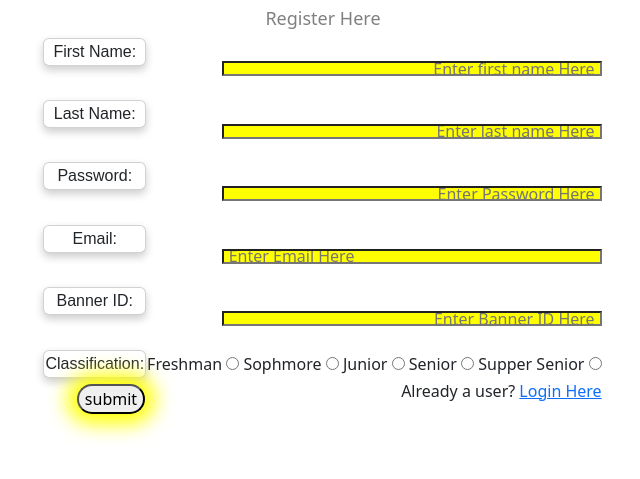
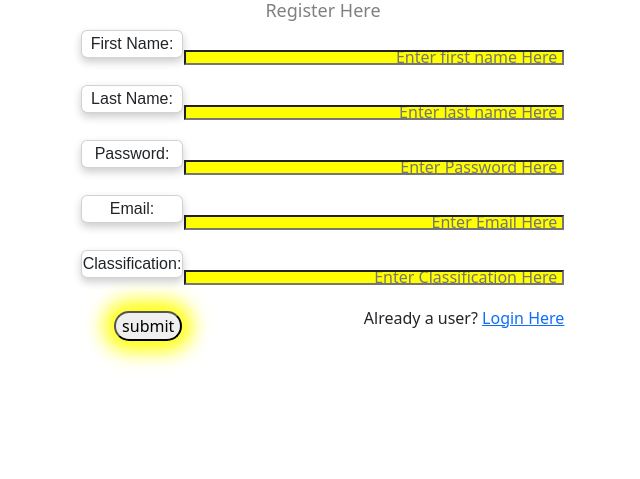
Before and after one commit to audrianna/Senior-Design, a Django app: page /join in a window 1280 px wide. Shown: the top 479 px of the page, without its empty margins (317-957 px from the left). Run offline with Django 4.2, Linux system fonts and the light colour scheme.

Commit message:
database form post

```diff
--- /dev/null
+++ b/Database/djangoPractice/djangodb/virtual/pyvenv.cfg
@@ -0,0 +1,3 @@
+home = C:\Users\Kaylin Burgess\anaconda3
+include-system-site-packages = false
+version = 3.9.7
--- a/Database/djangoPractice/djangodb/website/Templates/base.html
+++ b/Database/djangoPractice/djangodb/website/Templates/base.html
@@ -11,9 +11,10 @@
     <title>Student Website </title>
 </head>
 <body>
-<h1></h1>
 {% block content %}
 {% endblock %}
+<h1></h1>
+
 <!-- Optional JavaScript; choose one of the two! -->
 
 <!-- Option 1: Bootstrap Bundle with Popper -->
--- a/Database/djangoPractice/djangodb/website/Templates/home.html
+++ b/Database/djangoPractice/djangodb/website/Templates/home.html
@@ -1,5 +1,9 @@
 <!DOCTYPE html>
 <html lang="en">
+{% extends 'base.html' %}
+
+{% block content %}
+{
 <head>
     <meta charset="UTF-8">
     <title>Login Form</title>
@@ -40,4 +44,6 @@
 </center>
 
 </body>
+
+{% endblock %}
 </html>
--- a/Database/djangoPractice/djangodb/website/Templates/join.html
+++ b/Database/djangoPractice/djangodb/website/Templates/join.html
@@ -93,41 +93,30 @@
 <body>
 <center>
     <h3 class = "title">Register Here</h3>
-    <form action="{% url 'join' %}" method="POST">
+    <form method="POST" action="{% url 'join' %}" >
         {% csrf_token %}
         <table>
             <tr>
-                <td><input class = "form-box" text" name="fname" placeholder="Enter first name Here"></td>
+                <td><input type = 'text' class = "form-box"  name="fname" placeholder="Enter first name Here"></td>
                 <td class = "card">:First Name</td>
 
             </tr>
             <tr>
-                <td><input class = "form-box"  type="text" name="lname" placeholder="Enter last name Here"></td>
+                <td><input type = 'text' class = "form-box"  type="text" name="lname" placeholder="Enter last name Here"></td>
                 <td class = "card" >:Last Name</td></tr>
             <tr>
 
-                <td><input class = "form-box"   type="password" name="user_pass" placeholder="Enter Password Here"></td>
+                <td><input type = 'password' class = "form-box"   type="password" name="passwd" placeholder="Enter Password Here"></td>
                 <td class = "card">:Password</td>
             </tr>
             <tr>
 
-                <td><input class = "form-box"  type="email" name="mail" placeholder="Enter Email Here"></td>
+                <td><input type='text' class = "form-box"  type="email" name="email" placeholder="Enter Email Here"></td>
                 <td class = "card">:Email</td>
             </tr>
             <tr>
 
-                <td><input class = "form-box"  type="ID" name="banner" placeholder="Enter Banner ID Here"></td>
-                <td class = "card">:Banner ID</td>
-            </tr>
-            <tr>
-
-                <td>
-                    <input type="radio" name="classification"> Freshman
-                    <input type="radio" name="classification"> Sophmore
-                    <input type="radio" name="classification"> Junior
-                    <input type="radio" name="classification"> Senior
-                    <input type="radio" name="classification"> Supper Senior
-                </td>
+                <td><input type = 'text' class = "form-box"  type="ID" name="classification" placeholder="Enter Classification Here"></td>
                 <td class = "card">:Classification</td>
             </tr>
             <tr>
@@ -139,6 +128,8 @@
     </form>
 
 </center>
+
 </body>
+
 {% endblock %}
 </html>
--- a/Database/djangoPractice/djangodb/website/forms.py
+++ b/Database/djangoPractice/djangodb/website/forms.py
@@ -4,4 +4,4 @@ from .models import Student
 class Studentform(forms.ModelForm):
     class Meta:
         model = Student
-        fields = ['fname', 'lname', 'email', 'passwd', 'banner', 'classification']
+        fields = ['fname', 'lname', 'passwd', 'email', 'classification']
--- a/Database/djangoPractice/djangodb/website/models.py
+++ b/Database/djangoPractice/djangodb/website/models.py
@@ -6,8 +6,12 @@ class Student(models.Model):
  lname = models.CharField(max_length = 100)
  email = models.EmailField(max_length = 100)
  passwd = models.CharField(max_length = 50)
- banner = models.CharField(max_length = 50)
  classification = models.CharField(max_length = 50)
+
+#class Cours(models.Model):
+ #cname = models.CharField(max_length = 100)
+ #credits = models.IntegerFiled()
+ #prereq = models.CharField(maz_length = 100)
 
  def __self__(self):
     return self.fname + ' ' + self.lname
--- a/Database/djangoPractice/djangodb/website/urls.py
+++ b/Database/djangoPractice/djangodb/website/urls.py
@@ -17,6 +17,6 @@ Including another URLconf
 from django.urls import path
 from . import views
 urlpatterns = [
-    path('', views.home, name = "home"),
+    path('home', views.home, name = "home"),
     path('join', views.join, name = "join"),
 ]
```
Also changed, not shown: Database/djangoPractice/djangodb/db.sqlite3, Database/djangoPractice/djangodb/website/migrations/0003_rename_email_student_email_and_more.py (added), 11 other files.
